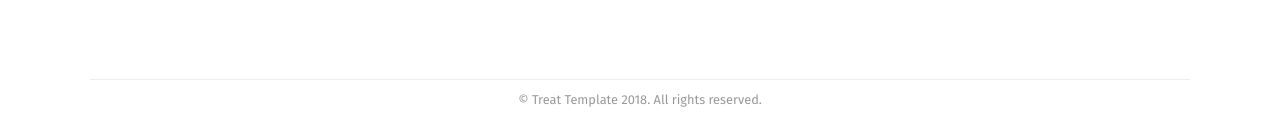
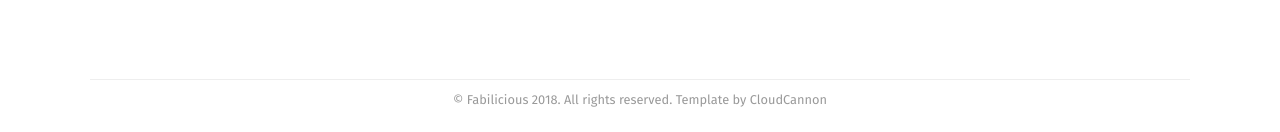
Before and after one commit to fabilicious/fabilicious.github.io, a Jekyll site: the page built from recipes.html, in a window 1280 px wide and 1321 px high. Shown: the part 1186-1318 px from the top of the window. Built offline with Jekyll 4.4.1, drawn with Linux system fonts in a browser that asks for light colours; some web fonts are replaced.

Commit message:
some fast config changes

```diff
--- a/_config.yml
+++ b/_config.yml
@@ -1,7 +1,7 @@
 # ----
 # Site
 
-title: Treat Template
+title: Fabilicious
 url: "https://spring-bat.cloudvent.net/"
 baseurl:
 google_analytics_key:
@@ -16,7 +16,7 @@ author:
   email:
   twitter: # twitter username without the @ symbol
 social:
-  name: Treat Template
+  name: Fabilicious
   links:
     - https://github.com/CloudCannon/treat-jekyll-template
 
--- a/_data/company_details.yml
+++ b/_data/company_details.yml
@@ -1 +1 @@
-email: support@example.com
+email: bram.de.jaegher@gmail.com
--- a/_layouts/default.html
+++ b/_layouts/default.html
@@ -38,7 +38,7 @@
 		<footer>
 			<div class="container">
 				<hr>
-				&copy; {{ site.title }} {{ site.time | date: "%Y" }}. All rights reserved.
+				&copy; {{ site.title }} {{ site.time | date: "%Y" }}. All rights reserved. Template by CloudCannon
 			</div>
 		</footer>
 	</body>
```
